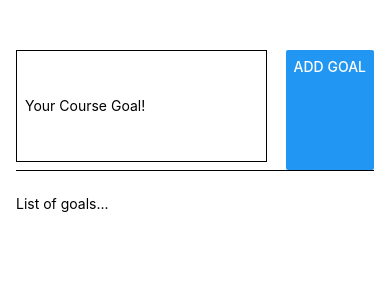
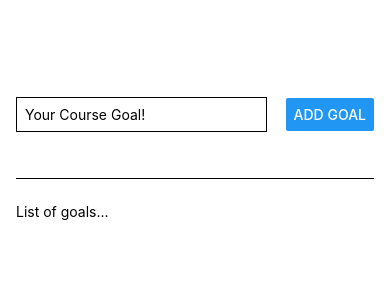
Before and after one commit to EM-T-Shells/udemy-react-native, a React Native app in the folder my-udemy-app/: screen / in a window 390 px wide. Shown: the top 300 px of the page. Built offline with nearby package versions, Linux system fonts and the light colour scheme.

Commit message:
added text input handlers and add goal handlers. imported state hook to update text.

```diff
--- a/my-udemy-app/App.js
+++ b/my-udemy-app/App.js
@@ -1,12 +1,25 @@
-import { StatusBar } from 'expo-status-bar';
+import { useState } from 'react';
 import { StyleSheet, Text, View, Button, TextInput } from 'react-native';
 
 export default function App() {
+  const [enteredGoalText, setEnteredGoalText]= useState('');
+
+  function goalInputHandler(enteredText) {
+    setEnteredGoalText(enteredText);
+  }
+
+  function addGoalHandler() {
+    console.log(enteredGoalText);
+  }
+
   return (
     <View style={styles.appContainer}>
       <View style={styles.inputContainer}>
-        <TextInput  style={styles.textInput} placeholder="Your Course Goal!"/>
-        <Button title="Add Goal"/>
+        <TextInput
+        style={styles.textInput}
+        placeholder="Your Course Goal!"
+        onChangeText={goalInputHandler}/>
+        <Button title="Add Goal" onPress={addGoalHandler}/>
       </View>
       <View style={styles.goalsContainer}>
         <Text>List of goals...</Text>
@@ -18,14 +31,14 @@ export default function App() {
 const styles = StyleSheet.create({
   appContainer: {
     flex: 1,
-    padding: 50,
+    paddingTop: 50,
     paddingHorizontal: 16
   },
   inputContainer: {
     flex: 1,
     flexDirection: 'row',
     justifyContent: 'space-between',
-    alignContent: 'center',
+    alignItems: 'center',
     marginBottom: 24,
     borderBottomWidth: 1,
     borderBottomColor: '#000'
@@ -34,7 +47,7 @@ const styles = StyleSheet.create({
     borderWidth: 1,
     borderColor: '#000',
     width: '70%',
-    marginBottom: 8,
+    marginRight: 8,
     padding: 8
   },
   goalsContainer: {
```
Also changed, not shown: my-udemy-app/package.json (+4 -4 lines), 1 other file (tests, documents, lock files or other folders).
